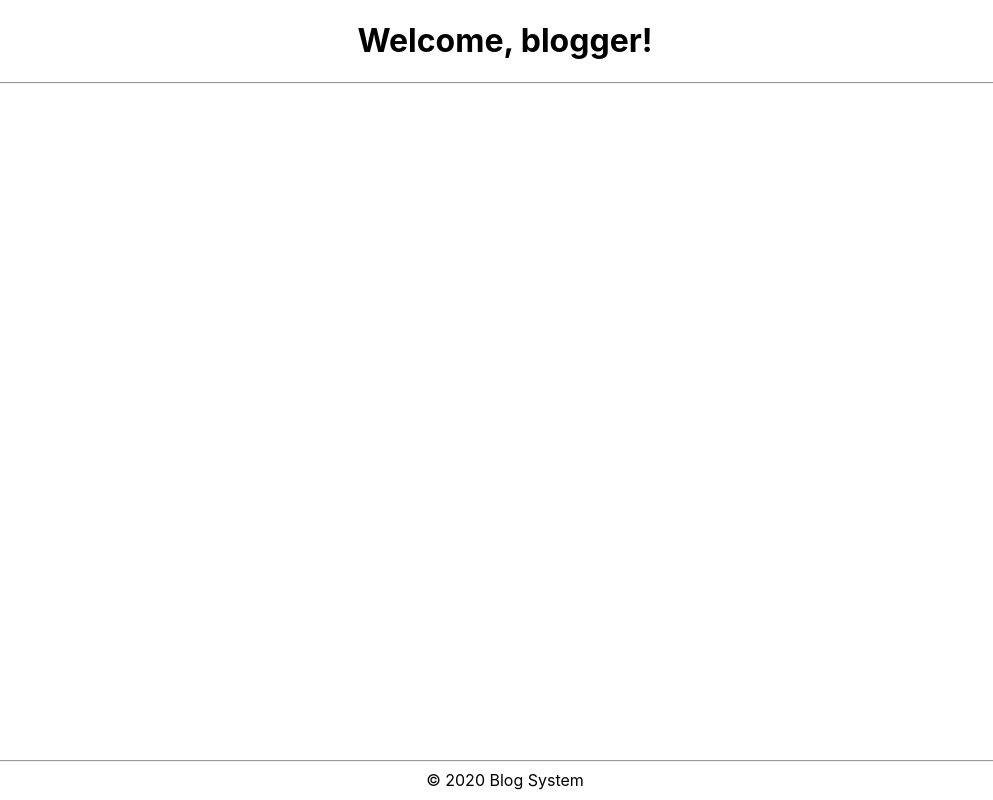
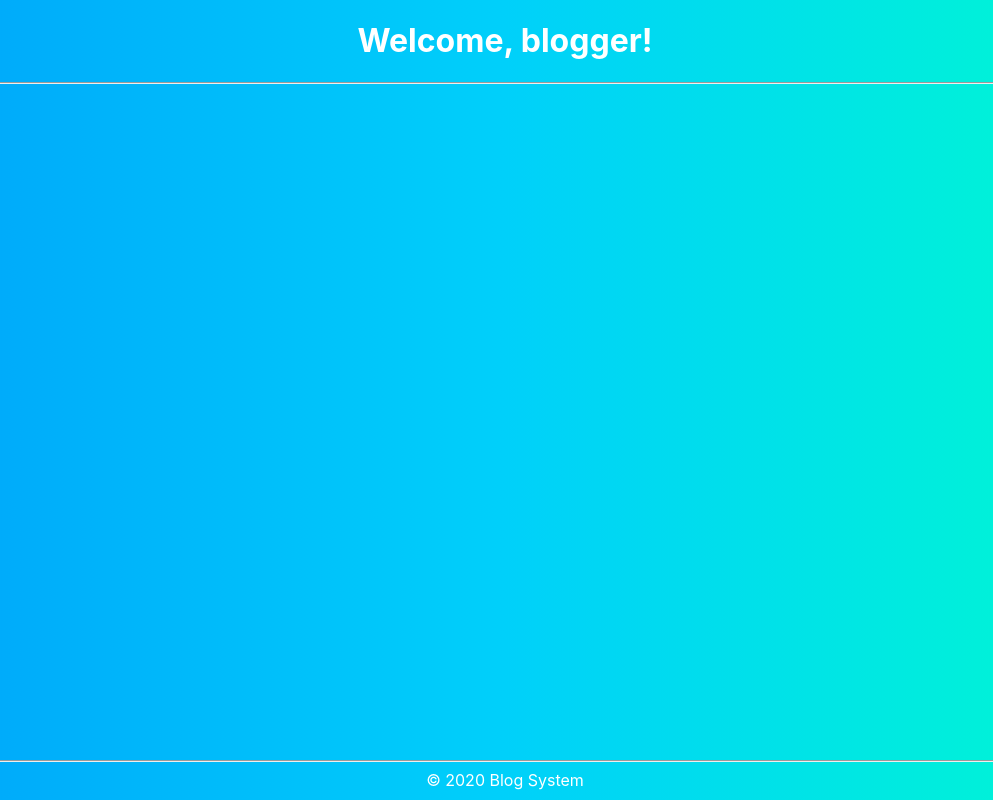
Before and after one commit to ShadyObeyd/Blog, a React (Create React App) app in the folder src/blog-client/: page / in a window 1280 px wide. Shown: the whole page, without its empty margins (135-1128 px from the left). Built offline with nearby package versions, Linux system fonts and the light colour scheme.

Commit message:
Styled the body.

```diff
--- a/src/blog-client/src/index.css
+++ b/src/blog-client/src/index.css
@@ -5,6 +5,8 @@ body {
     sans-serif;
   -webkit-font-smoothing: antialiased;
   -moz-osx-font-smoothing: grayscale;
+  background: linear-gradient(to left, rgb(0, 250, 208), rgb(0, 208, 250), rgb(0, 162, 250));
+  color: white;
 }
 
 code {
```
